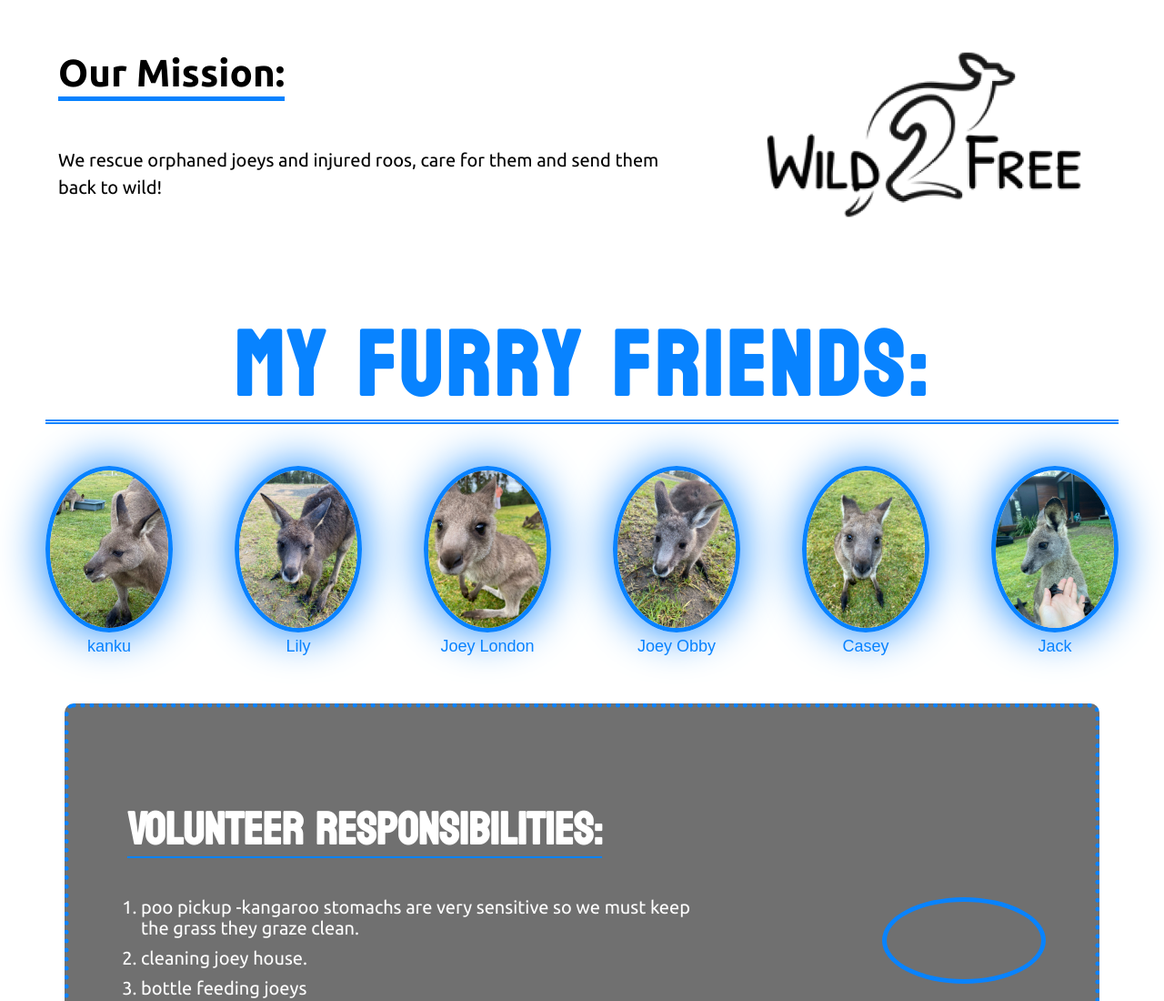
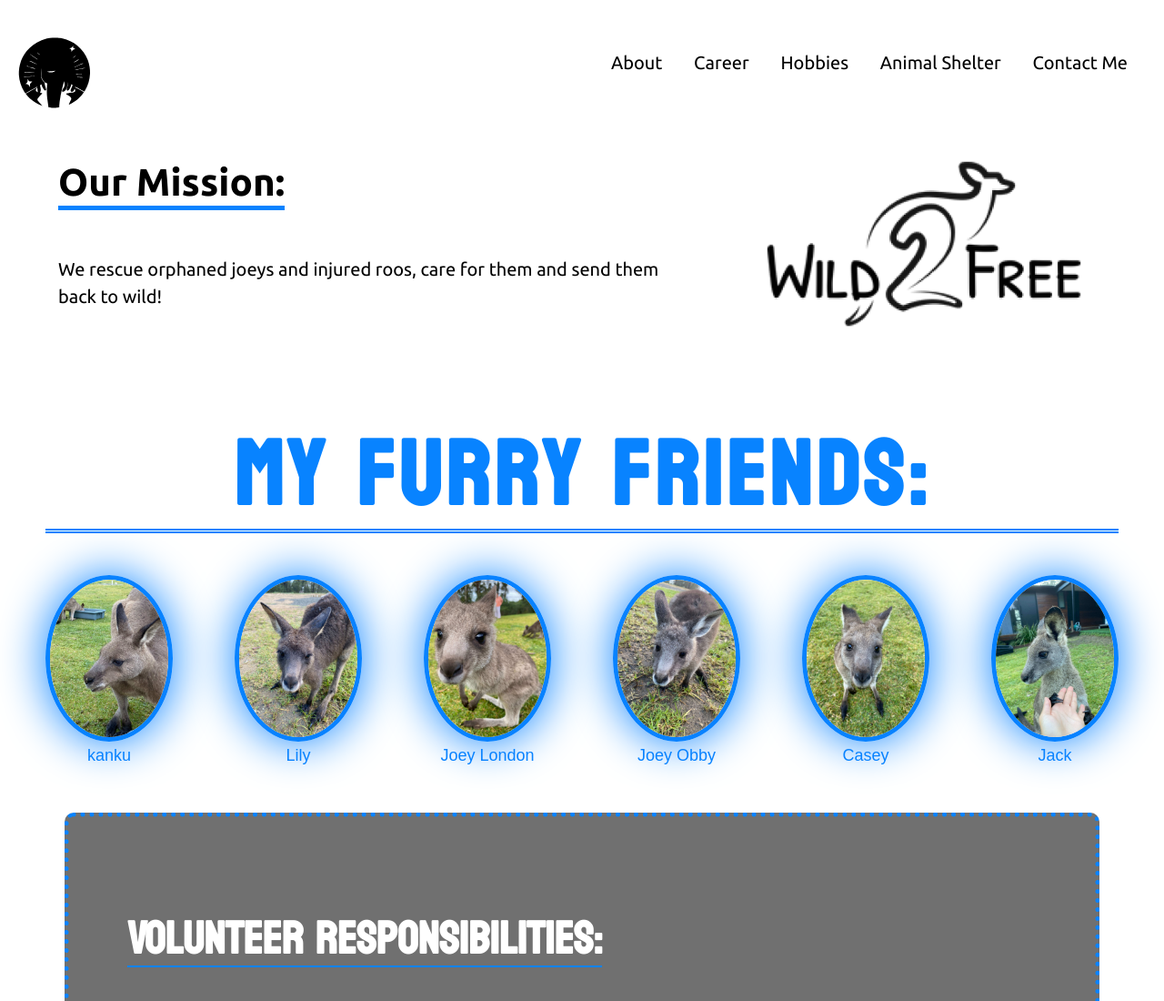
Before and after one commit to AmitGit217/Terry-Code-Jam-Business, a plain HTML site: page index.html in a window 1280 px wide. Shown: the top 1100 px of the page at 91% size. Drawn offline with Linux system fonts and the light colour scheme; grey boxes are pictures that could not be loaded.

Commit message:
Add header

```diff
--- a/blocks/header.css
+++ b/blocks/header.css
@@ -0,0 +1,4 @@
+.header {
+  max-width: 1280px;
+  margin: auto;
+}
--- /dev/null
+++ b/blocks/nav.css
@@ -0,0 +1,70 @@
+.nav {
+  max-width: 100%;
+  padding-top: 40px;
+  padding-left: 20px;
+  padding-right: 40px;
+  display: flex;
+  justify-content: space-between;
+  align-self: center;
+}
+
+.nav__logo {
+  max-width: 80px;
+  width: 100%;
+  transition: opacity 0.3s ease-in-out;
+}
+
+.nav__logo:hover {
+  opacity: 0.8;
+}
+
+.nav__links {
+  max-width: 568px;
+  width: 100%;
+  display: flex;
+  justify-content: space-between;
+  align-items: flex-start;
+  list-style-type: none;
+  padding-left: 427px;
+}
+
+.nav__link {
+  margin: 0;
+  color: #000000;
+  font-family: "Ubuntu", sans-serif;
+  font-style: normal;
+  font-weight: 400;
+  font-size: 20px;
+  line-height: 25px;
+  text-decoration: none;
+  transition: color 0.3s ease-in-out;
+}
+
+.nav__link:hover {
+  color: #0882ff;
+}
+
+.nav__menu-button {
+  display: none;
+  max-width: 31px;
+  background: url("../images/menu.svg") center no-repeat;
+  border: none;
+}
+
+@media screen and (max-width: 960px) {
+  .nav__links {
+    display: none;
+  }
+
+  .nav__menu-button {
+    display: block;
+    max-width: 31px;
+    width: 100%;
+    cursor: pointer;
+    transition: opacity 0.3s ease-in-out;
+  }
+
+  .nav__menu-button:hover {
+    opacity: 0.8;
+  }
+}
--- a/index.html
+++ b/index.html
@@ -9,7 +9,34 @@
     <link rel="stylesheet" href="./images/favicon.ico" />
   </head>
   <body class="page">
-    <header class="header"></header>
+    <header class="header">
+      <nav class="nav">
+        <img src="./images/Terryavatar.svg" alt="V camp" class="nav__logo" />
+        <ul class="nav__links">
+          <li>
+            <a class="nav__link" href="#intro">About</a>
+          </li>
+          <li>
+            <a class="nav__link" href="#career">Career</a>
+          </li>
+          <li>
+            <a class="nav__link" href="#Hobbies">Hobbies</a>
+          </li>
+          <li>
+            <a
+              class="nav__link"
+              target="_blank"
+              href="https://amitgit217.github.io/Terry-Code-Jam-Business/"
+              >Animal Shelter</a
+            >
+          </li>
+          <li>
+            <a class="nav__link" href="#footer">Contact Me</a>
+          </li>
+        </ul>
+        <button type="button" class="nav__menu-button"></button>
+      </nav>
+    </header>
     <main class="main">
       <section class="mission">
         <div class="mission__text">
--- a/pages/index.css
+++ b/pages/index.css
@@ -6,3 +6,5 @@
 @import url("../blocks/page.css");
 @import url("../blocks/gallery.css");
 @import url("../blocks/image-popup.css");
+@import url("../blocks/header.css");
+@import url("../blocks/nav.css");
```
